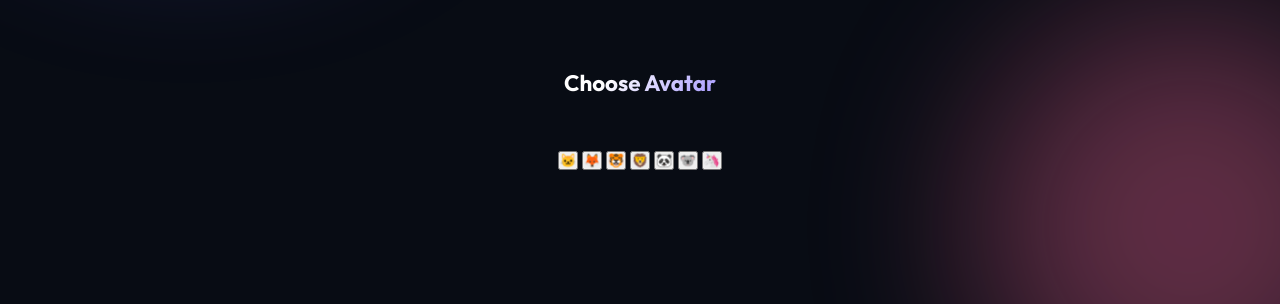
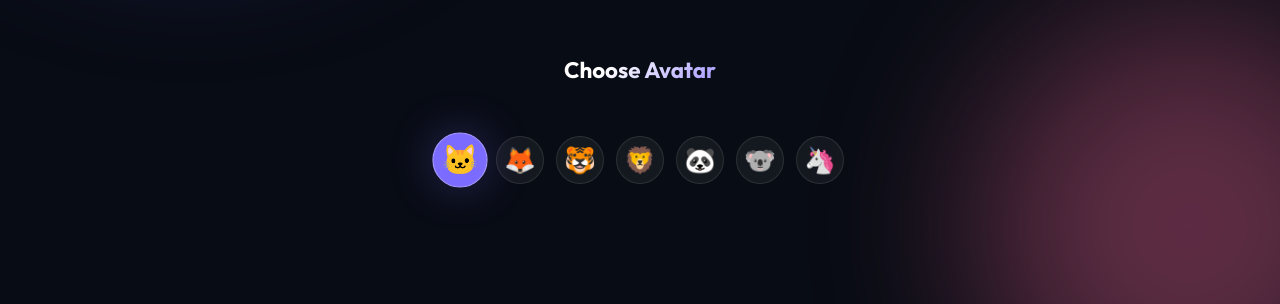
Before and after one commit to sidduajay123/video-chat-app, a website: page public/index.html in a window 1280 px wide. Both pictures are taken after a click on the button "Start Text Chat". Shown: the part 496-800 px from the top of the page. Drawn offline with nearby package versions, Linux system fonts and the light colour scheme.

Commit message:
feat: add style updates for avatar panel

```diff
--- a/public/css/style.css
+++ b/public/css/style.css
@@ -188,6 +188,24 @@ body {
   border-color: var(--purple); box-shadow: var(--glow-purple);
 }
 .gender-card:hover .gender-emoji { transform: scale(1.15); }
+
+/* ── Avatar Selection ────────────────────────────────────── */
+.avatar-select-container {
+  display: flex; gap: 12px; flex-wrap: wrap; justify-content: center; max-width: 420px;
+}
+.avatar-option {
+  width: 48px; height: 48px; border-radius: 50%; background: var(--surface);
+  border: 1px solid var(--border); font-size: 1.6rem; cursor: pointer;
+  display: flex; align-items: center; justify-content: center;
+  transition: var(--transition);
+}
+.avatar-option:hover {
+  transform: scale(1.15); border-color: var(--purple);
+}
+.avatar-option.active {
+  background: var(--purple); border-color: var(--purple-light);
+  box-shadow: var(--glow-purple); transform: scale(1.15);
+}
 
 /* ══════════════════════════════════════════════════════════
    PERMISSION SCREEN
```
